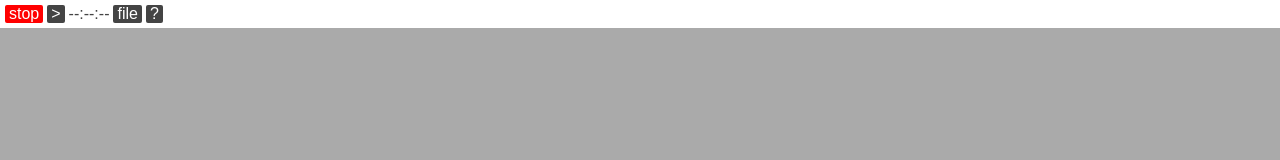
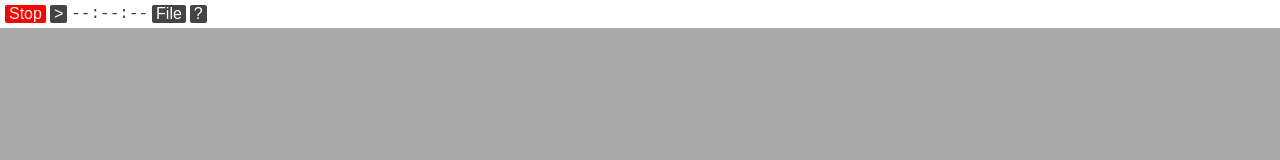
Before and after one commit to tenso/synthesound, a plain HTML site: page src/index.html in a window 1280 px wide. Drawn offline with Linux system fonts and the light colour scheme.

Commit message:
Added initial lang support

```diff
--- a/src/gui/gBase.js
+++ b/src/gui/gBase.js
@@ -180,6 +180,11 @@ function gBase(type) {
         return gui.stylePxIfInt(that, "fontSize", value);
     };
 
+    that.fontFamily = function (value) {
+        that.style.fontFamily = value;
+        return that;
+    };
+
     that.opacity = function (value) {
         that.style.opacity = value;
         return that;
--- /dev/null
+++ b/src/gui/lang.js
@@ -0,0 +1,35 @@
+"use strict";
+
+//FIXME: make set
+var lang = {
+    strings: {
+        en: {
+            sCAdsr: "Adsr",
+            sCConst: "Value",
+            sCDelay: "Delay",
+            sCGen: "Gen",
+            sCMix: "Mix",
+            sCVKey: "Keyboard",
+            sCOp: "Operator",
+            sCNotePitch: "Note Pitch",
+            sCOut: "Output",
+            sCScope: "Scope",
+            helpText: "Help...",
+            save: "Save",
+            load: "Load",
+            help: "Help",
+            about: "About",
+            file: "File",
+            stop: "Stop",
+            detectedErrors: "Detected Errors"
+        }
+    },
+    language: "en",
+
+    tr: function (id) {
+        if (lang.strings[lang.language].hasOwnProperty(id)) {
+            return lang.strings[lang.language][id];
+        }
+        return id;
+    }
+};
--- a/src/index.html
+++ b/src/index.html
@@ -67,6 +67,7 @@
     <script src="menuBar.js"></script>
     <script src="main.js"></script>
     <script src="tracker.js"></script>
+    <script src="gui/lang.js"></script>
 
     <head>
         <title>SyntheSound</title>
--- a/src/menuBar.js
+++ b/src/menuBar.js
@@ -7,6 +7,7 @@
 /*global wNote*/
 /*global app*/
 /*global files*/
+/*global lang*/
 
 function menuBar(container, contentContainer) {
     var that = gWidget(container).canMove(false).z(10000).border("0").radius(0).w("100%").padding(2),
@@ -14,10 +15,10 @@ function menuBar(container, contentContainer) {
         about,
         log,
         menus = [],
-        helpString = "Help me!",
+        helpString = lang.tr("helpText"),
         aboutString = "SyntheSound v." + app.ver + "\n(C) 2015 Anton Olofsson, GPL 3",
         loadInput,
-        time = gLabel("--:--:--");
+        time = gLabel("--:--:--").fontFamily("monospace");
 
     that.logError = function (error) {
         log.bg("#f00").show(true);
@@ -32,7 +33,7 @@ function menuBar(container, contentContainer) {
         return that;
     };
 
-    that.addContent(gButton("stop", function () {
+    that.addContent(gButton(lang.tr("stop"), function () {
         contentContainer.stop();
     }).bg("#f00"));
 
@@ -42,25 +43,25 @@ function menuBar(container, contentContainer) {
 
     that.addContent(time);
 
-    file = wMenuButton("file", menus);
+    file = wMenuButton(lang.tr("file"), menus);
 
     loadInput = files.createLoadDataInput(function (data) {
         contentContainer.loadWorkspace(data);
     });
-    file.addOverlayed("load", loadInput);
+    file.addOverlayed(lang.tr("load"), loadInput);
 
-    file.add("save", function () {
+    file.add(lang.tr("save"), function () {
         var data = contentContainer.data();
         files.saveData("synthdata.json", data);
     });
     that.addContent(file);
 
     about = wMenuButton("?", menus);
-    about.add("help", function () {wNote(contentContainer, helpString).padding(40); });
-    about.add("about", function () {wNote(contentContainer, aboutString).padding(40); });
+    about.add(lang.tr("help"), function () {wNote(contentContainer, helpString).padding(40); });
+    about.add(lang.tr("about"), function () {wNote(contentContainer, aboutString).padding(40); });
     that.addContent(about);
 
-    log = wMenuButton("detected errors", menus).show(false);
+    log = wMenuButton(lang.tr("detectedErrors"), menus).show(false);
     that.addContent(log);
 
     that.addEventListener("mouseleave", function () {
--- a/src/scomp/sCBase.js
+++ b/src/scomp/sCBase.js
@@ -5,6 +5,7 @@
 /*global gIO*/
 /*global log*/
 /*global uidGen*/
+/*global lang*/
 
 //FIXME: rename all sC to sG
 //FIXME: rename all sId to portName?
@@ -12,7 +13,7 @@
 var scBaseUID = uidGen();
 
 function sCBase(context, type, sComps, sArgs, uid) {
-    var that = gWidget(context, type),
+    var that = gWidget(context, lang.tr(type)),
         ports = {},
         myUID;
 
--- a/src/workspace.js
+++ b/src/workspace.js
@@ -81,7 +81,7 @@ function workspace(container) {
 
             for (sConstructor in constructorMap) {
                 if (constructorMap.hasOwnProperty(sConstructor)) {
-                    menu.add(sConstructor, menuEntry(sConstructor, mouse.x, mouse.y));
+                    menu.add(lang.tr(sConstructor), menuEntry(sConstructor, mouse.x, mouse.y));
                 }
             }
         };
```
